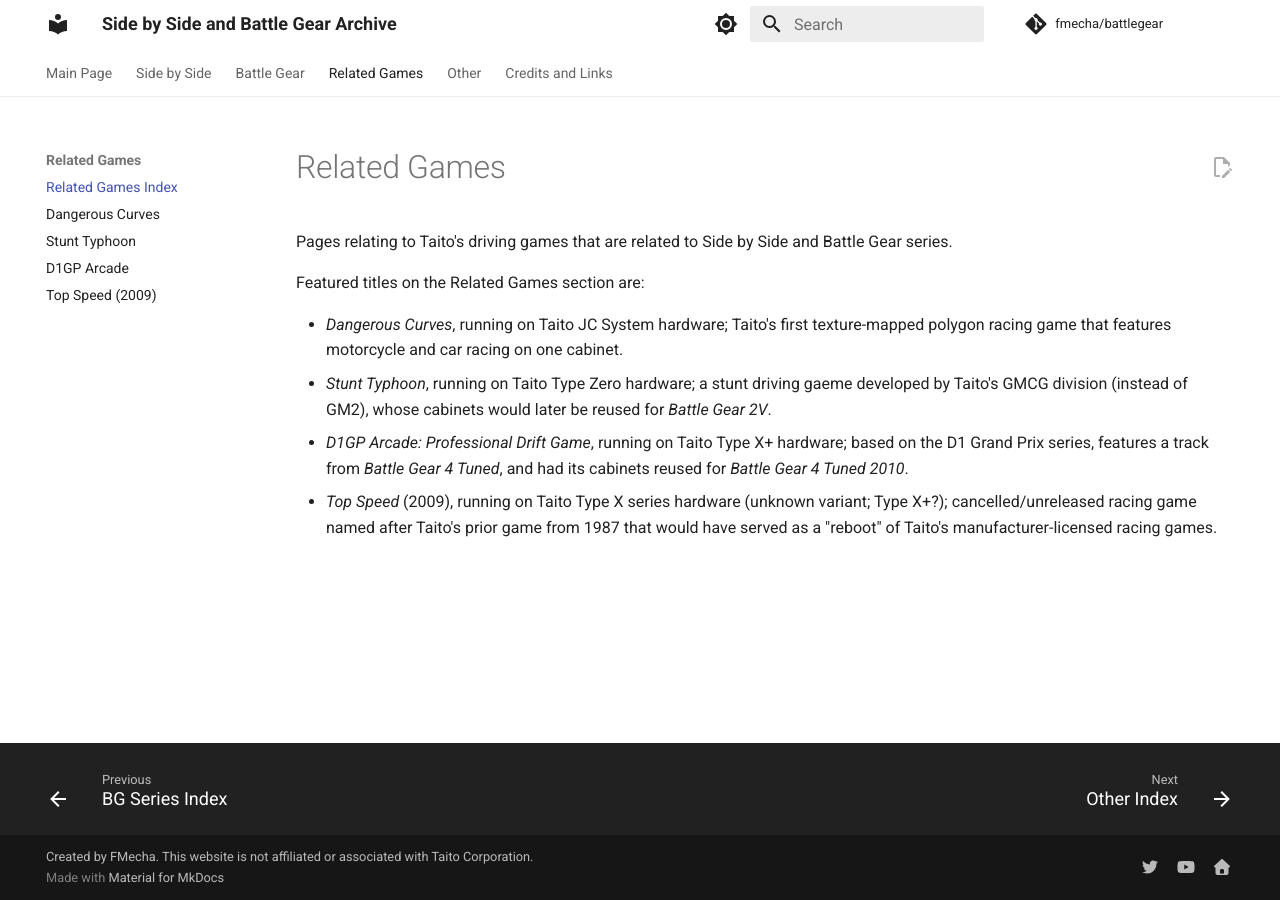
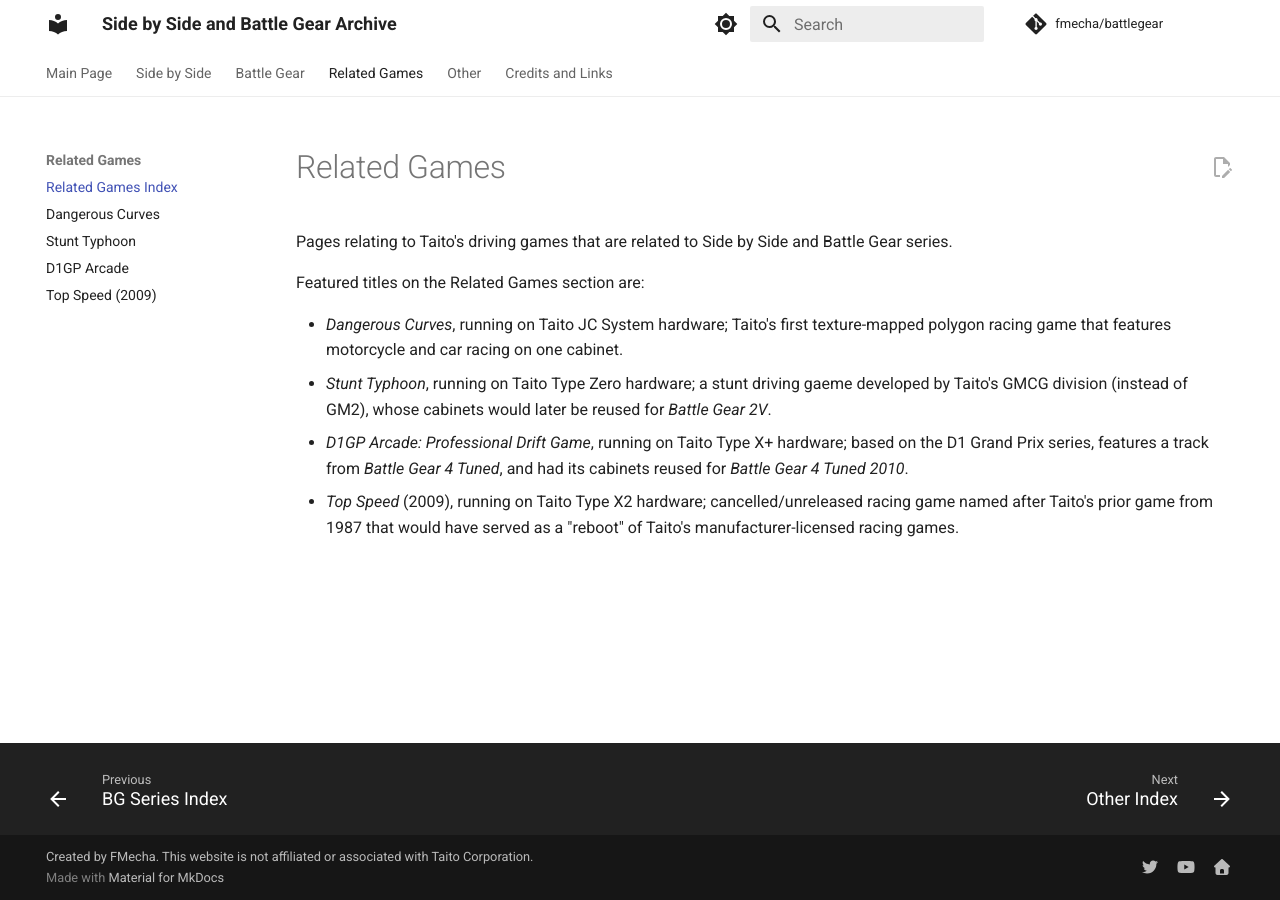
Before and after one commit to FMecha/battlegear, an MkDocs documentation site: the page built from docs/related/index.md, in a window 1280 px wide. Built offline with MkDocs 1.6.1 and Material for MkDocs 9.7.7, drawn with Linux system fonts in a browser that asks for light colours; comment, search, counter and statistics services are not loaded.

Commit message:
related/index.md: according to Arcade Heroes, Top Speed used Type X2
https://arcadeheroes.com/2009/06/04/taito-reveals-top-speed-racing-game-with-internet-play/

```diff
--- a/docs/related/index.md
+++ b/docs/related/index.md
@@ -7,4 +7,4 @@
 - *Dangerous Curves*, running on Taito JC System hardware; Taito's first texture-mapped polygon racing game that features motorcycle and car racing on one cabinet.
 - *Stunt Typhoon*, running on Taito Type Zero hardware; a stunt driving gaeme developed by Taito's GMCG division (instead of GM2), whose cabinets would later be reused for *Battle Gear 2V*.
 - *D1GP Arcade: Professional Drift Game*, running on Taito Type X+ hardware; based on the D1 Grand Prix series, features a track from *Battle Gear 4 Tuned*, and had its cabinets reused for *Battle Gear 4 Tuned 2010*.
-- *Top Speed* (2009), running on Taito Type X series hardware (unknown variant; Type X+?); cancelled/unreleased racing game named after Taito's prior game from 1987 that would have served as a "reboot" of Taito's manufacturer-licensed racing games.
+- *Top Speed* (2009), running on Taito Type X2 hardware; cancelled/unreleased racing game named after Taito's prior game from 1987 that would have served as a "reboot" of Taito's manufacturer-licensed racing games.
```
